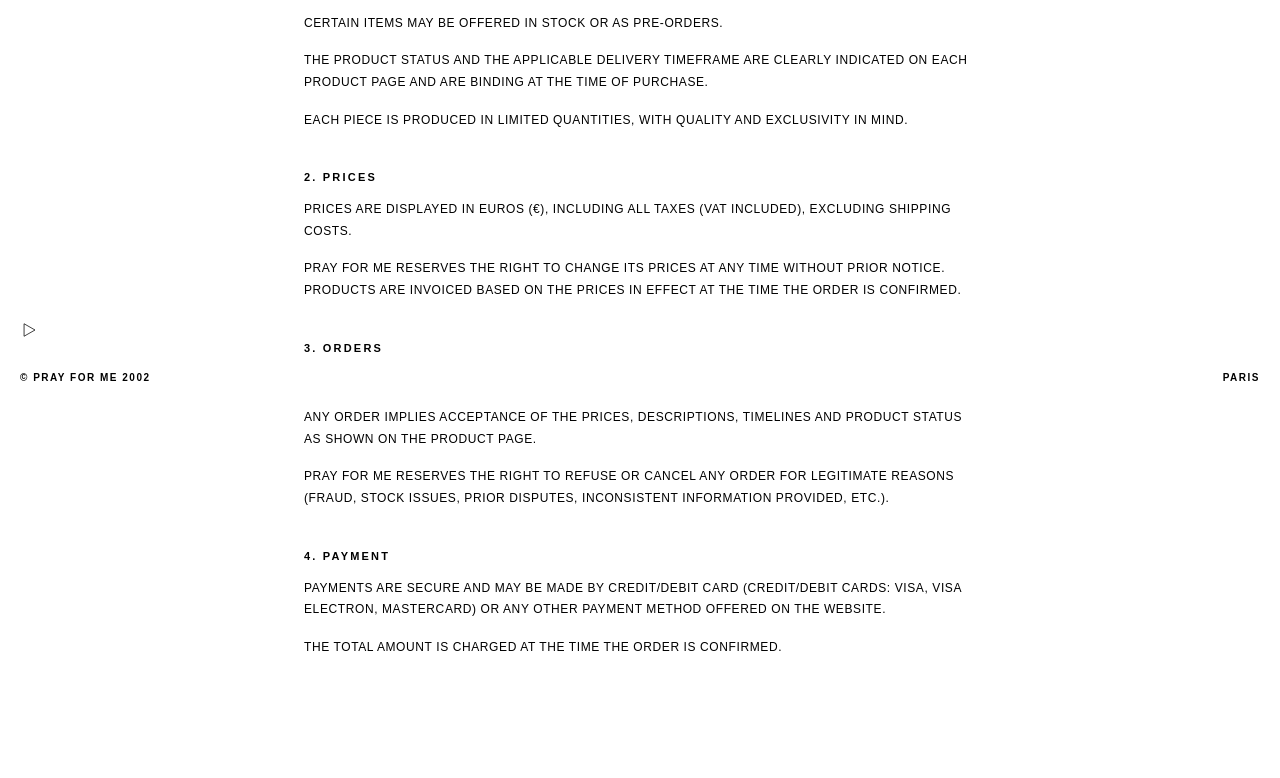
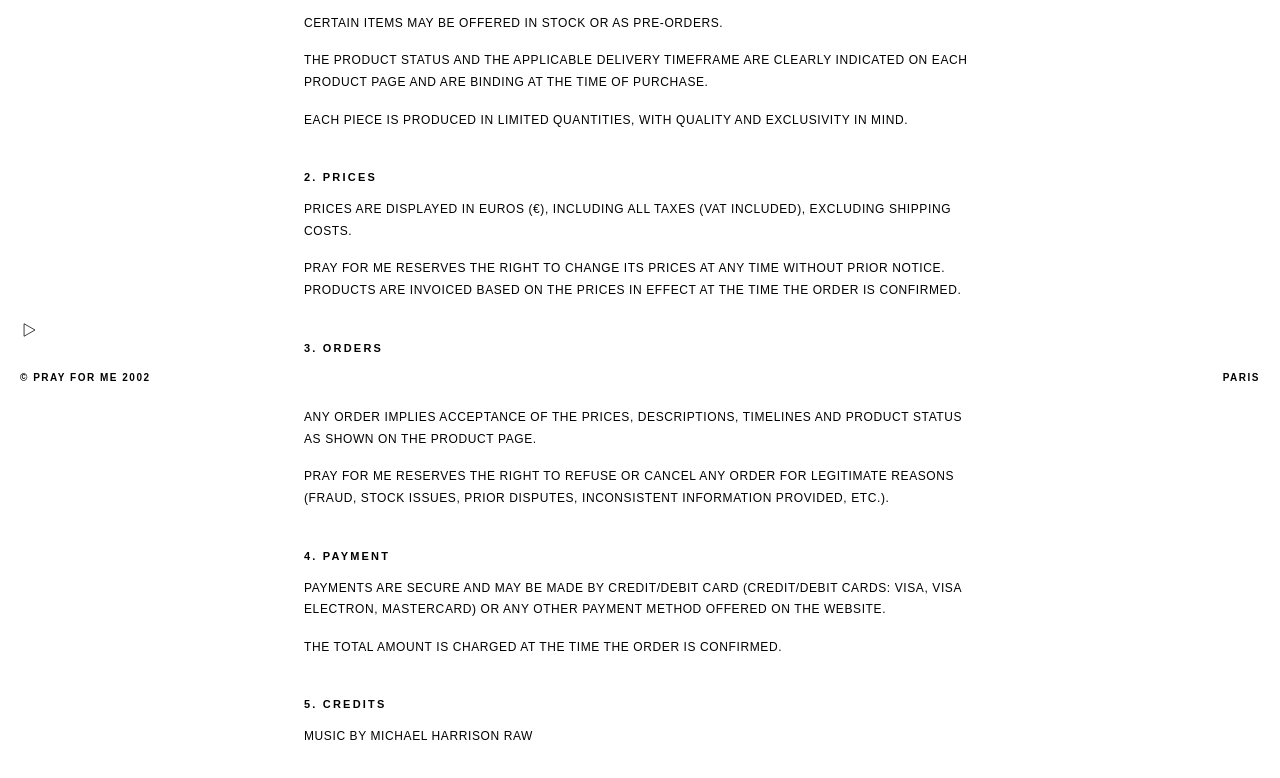
Before and after one commit to colinppro20-ctrl/PFM, a plain HTML site: page terms.html in a window 1280 px wide. Shown: the part 397-1175 px from the top of the page. Drawn offline with Linux system fonts and the light colour scheme.

Commit message:
crédit musique dans les terms

```diff
--- a/terms.html
+++ b/terms.html
@@ -396,6 +396,9 @@
         <p>Payments are secure and may be made by credit/debit card (Credit/Debit cards: Visa, Visa Electron,
             Mastercard) or any other payment method offered on the website.</p>
         <p>The total amount is charged at the time the order is confirmed.</p>
+
+        <h2>5. Credits</h2>
+        <p>Music by Michael Harrison Raw</p>
     </main>
 
     <footer>
```
